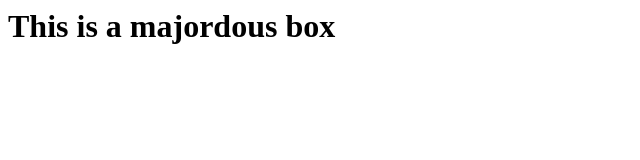
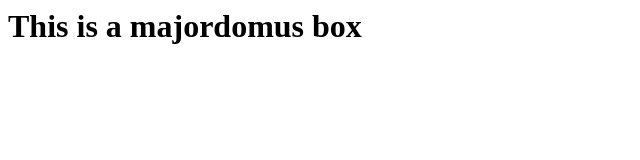
Before and after one commit to majordomus/majordomus, a plain HTML site: page app/public/index.html in a window 1280 px wide. Shown: the full height of the page, 0-640 px from the left. Drawn offline with Linux system fonts and the light colour scheme.

Commit message:
fixed typos

```diff
--- a/app/public/index.html
+++ b/app/public/index.html
@@ -1,8 +1,8 @@
 <html>
         <head>
-                <title>getmajordo.us</title>
+                <title>getmajordom.us</title>
         </head>
         <body>
-                <h1>This is a majordous box</h1>
+                <h1>This is a majordomus box</h1>
         </body>
 </html>
```
